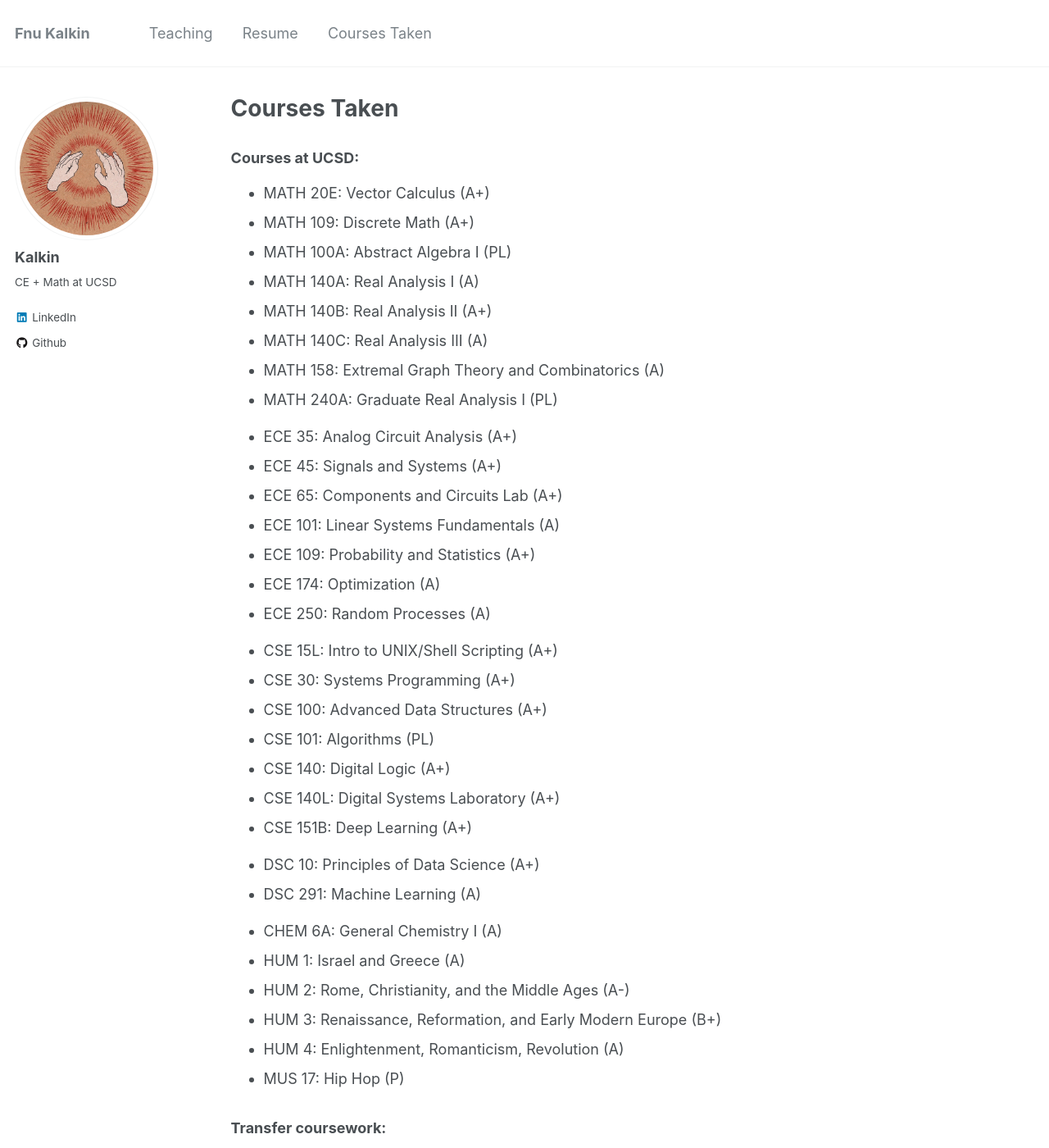
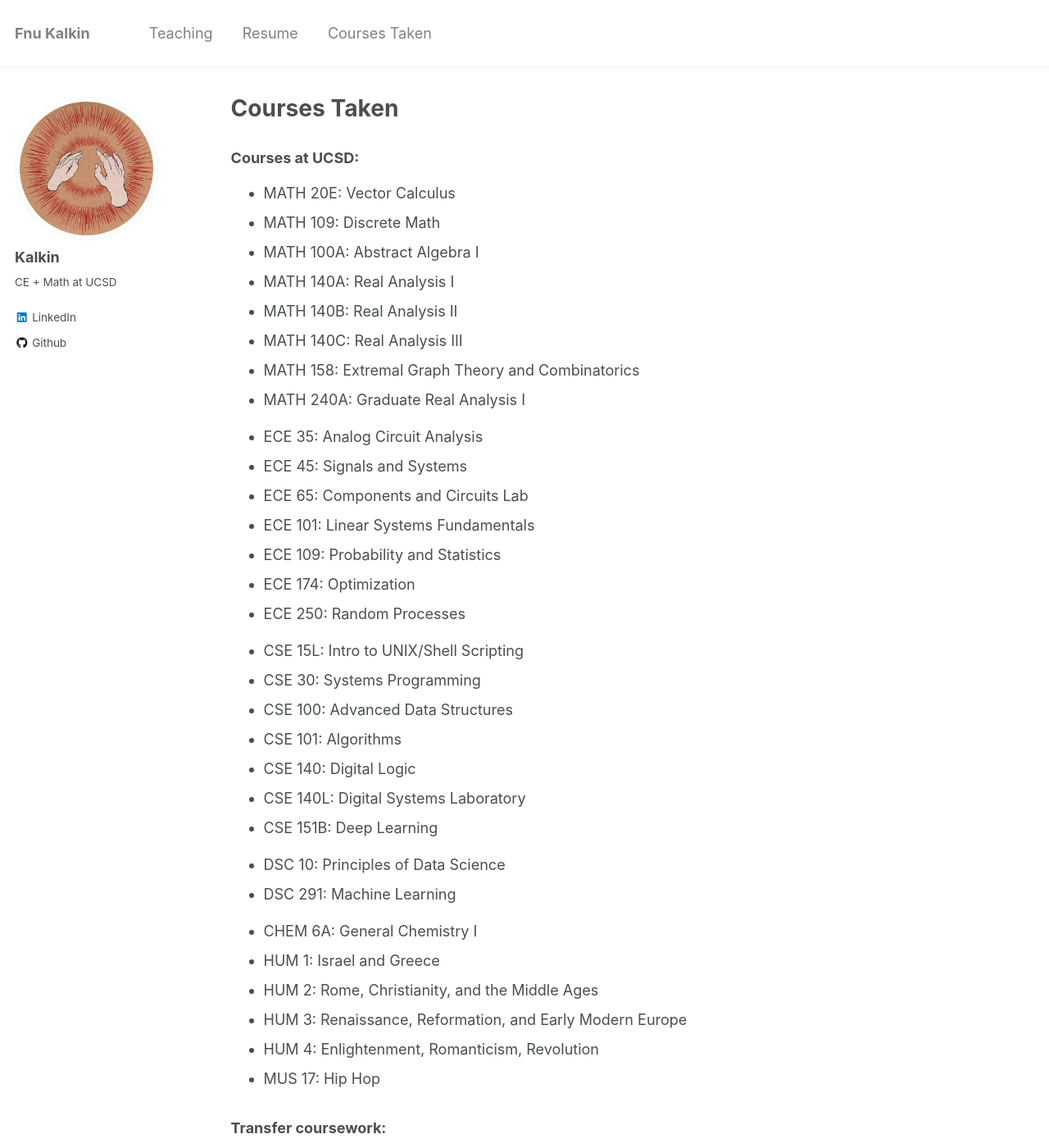
Before and after one commit to kalkulator413/kalkulator413.github.io, a Jekyll site: the page built from _pages/courses.md, in a window 1280 px wide and 1400 px high. Shown: the whole window at 82% size. Built offline with Jekyll 4.4.1, drawn with Linux system fonts in a browser that asks for light colours.

Commit message:
remove grades

```diff
--- a/_pages/courses.md
+++ b/_pages/courses.md
@@ -7,48 +7,48 @@ author_profile: true
 
 ### Courses at UCSD:
 
-- MATH 20E: Vector Calculus (A+)
-- MATH 109: Discrete Math (A+)
-- MATH 100A: Abstract Algebra I (PL)
-- MATH 140A: Real Analysis I (A)
-- MATH 140B: Real Analysis II (A+)
-- MATH 140C: Real Analysis III (A)
-- MATH 158: Extremal Graph Theory and Combinatorics (A)
-- MATH 240A: Graduate Real Analysis I (PL)
+- MATH 20E: Vector Calculus
+- MATH 109: Discrete Math
+- MATH 100A: Abstract Algebra I
+- MATH 140A: Real Analysis I
+- MATH 140B: Real Analysis II
+- MATH 140C: Real Analysis III
+- MATH 158: Extremal Graph Theory and Combinatorics
+- MATH 240A: Graduate Real Analysis I
 
 <!-- -->
 
-- ECE 35: Analog Circuit Analysis (A+)
-- ECE 45: Signals and Systems (A+)
-- ECE 65: Components and Circuits Lab (A+)
-- ECE 101: Linear Systems Fundamentals (A)
-- ECE 109: Probability and Statistics (A+)
-- ECE 174: Optimization (A)
-- ECE 250: Random Processes (A)
+- ECE 35: Analog Circuit Analysis
+- ECE 45: Signals and Systems
+- ECE 65: Components and Circuits Lab
+- ECE 101: Linear Systems Fundamentals
+- ECE 109: Probability and Statistics
+- ECE 174: Optimization
+- ECE 250: Random Processes
 
 <!-- -->
 
-- CSE 15L: Intro to UNIX/Shell Scripting (A+)
-- CSE 30: Systems Programming (A+)
-- CSE 100: Advanced Data Structures (A+)
-- CSE 101: Algorithms (PL)
-- CSE 140: Digital Logic (A+)
-- CSE 140L: Digital Systems Laboratory (A+)
-- CSE 151B: Deep Learning (A+)
+- CSE 15L: Intro to UNIX/Shell Scripting
+- CSE 30: Systems Programming
+- CSE 100: Advanced Data Structures
+- CSE 101: Algorithms
+- CSE 140: Digital Logic
+- CSE 140L: Digital Systems Laboratory
+- CSE 151B: Deep Learning
 
 <!-- -->
 
-- DSC 10: Principles of Data Science (A+)
-- DSC 291: Machine Learning (A)
+- DSC 10: Principles of Data Science
+- DSC 291: Machine Learning
 
 <!-- -->
 
-- CHEM 6A: General Chemistry I (A)
-- HUM 1: Israel and Greece (A)
-- HUM 2: Rome, Christianity, and the Middle Ages (A-)
-- HUM 3: Renaissance, Reformation, and Early Modern Europe (B+)
-- HUM 4: Enlightenment, Romanticism, Revolution (A)
-- MUS 17: Hip Hop (P)
+- CHEM 6A: General Chemistry I
+- HUM 1: Israel and Greece
+- HUM 2: Rome, Christianity, and the Middle Ages
+- HUM 3: Renaissance, Reformation, and Early Modern Europe
+- HUM 4: Enlightenment, Romanticism, Revolution
+- MUS 17: Hip Hop
 
 <!-- -->
 
```
Also changed, not shown: _pages/about.md (+1 -1 lines).
